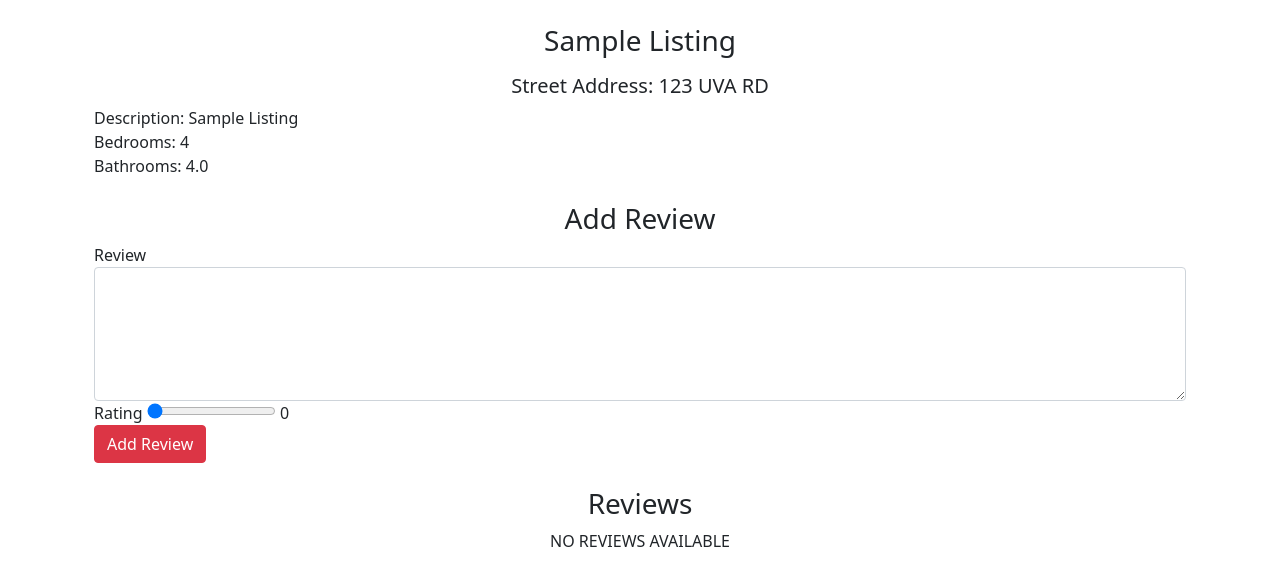
After one commit to kb5ux/Django-Web-App---Off-Grounds-Housing, a Django app: page /housing/listings/details/1/ in a window 1280 px wide. The commit adds this page. Shown: the top 586 px of the page. Run offline with Django 3.2, Linux system fonts and the light colour scheme; data comes from the database, SQL or seed files in the repository; tables that the repository leaves empty hold one stand-in row (values such as "Sample post"); some libraries are stand-ins or nearby versions.

Commit message:
Detailed View + Review Form

```diff
--- a/housing/models.py
+++ b/housing/models.py
@@ -6,10 +6,7 @@ import datetime
 from django.utils import timezone
 
 
-
-
-
-class Housing(models.Model):
+class Listing(models.Model):
     title = models.CharField(max_length=200)
     street_address = models.CharField(max_length=150)
     city = models.CharField(max_length=75)
@@ -36,17 +33,15 @@ class Housing(models.Model):
     def __str__(self):
         return self.title
 
+
 class Review(models.Model):
-    #listing = models.ForeignKey(Housing, on_delete=models.CASCADE)
-    review_title = models.CharField(max_length=200)
-    review_description = models.TextField(blank=True)
-    review_score = models.DecimalField(max_digits=2, decimal_places=1)
-    review_date = models.DateTimeField(default=timezone.now, blank=True)
+    listing = models.ForeignKey(Listing, on_delete=models.CASCADE)
+    title = models.CharField(max_length=200)
+    description = models.TextField(blank=True)
+    rating = models.DecimalField(max_digits=2, decimal_places=1)
 
     def __str__(self):
-        return self.review_title
-
-
+        return self.title
 
 
 class RentalCompany(models.Model):
--- a/housing/urls.py
+++ b/housing/urls.py
@@ -2,12 +2,11 @@ from django.urls import path
 from . import views
 
 urlpatterns = [
-    path('', views.main_page, name='main_page'),
-    path('listing/', views.ListingListView.as_view(), name='listing'),
+    path('', views.home_page, name='home_page'),
+    path('listings/', views.ListingListView.as_view(), name='listing'),
+    path('listings/details/<int:id>/', views.ListingDetails, name='listing_details'),
     path('search_results/', views.search_results, name="search_results"),
-    path('reviews/list/', views.ReviewsListView.as_view(), name='reviews_list'),
     path('map/', views.housing_map, name="map"),
-    path('reviews/', views.SubmitReviewView.as_view(), name='review'),
-    path('reviews/submit/', views.post, name='submit')
+    path('listings/details/<int:id>/add_review', views.add_Review, name="add_Review")
 
 ]
--- a/housing/views.py
+++ b/housing/views.py
@@ -1,19 +1,19 @@
-from django.shortcuts import render, get_object_or_404
-from django.http import HttpResponse
-from django.shortcuts import render
-from django.http import HttpResponse, HttpResponseRedirect
+from django.db.models import Avg
+from django.shortcuts import render, redirect
+from django.http import  HttpResponseRedirect
 from django.urls import reverse
 
-from .models import Housing, Review
+from .forms import ReviewForm
+from .models import Listing, Review
 from django.views import generic
 
 
-def main_page(request):
-    return render(request, 'main_page.html')
+def home_page(request):
+    return render(request, 'home_page.html')
 
 
 def search_results(request):
-    queryset_list = Housing.objects.order_by('-listing_date')
+    queryset_list = Listing.objects.order_by('-listing_date')
 
     if 'bedrooms' in request.GET:
         bedrooms = request.GET['bedrooms']
@@ -37,21 +37,14 @@ def search_results(request):
 
     return render(request, 'search_results.html', context)
 
-def reviews(request):
-
-
-    return render(request, 'reviews.html')
-
 
 class ListingListView(generic.ListView):
-    model = Housing
+    model = Listing
     template_name = 'housing.html'
     context_object_name = 'listings'
 
     def get_queryset(self):
-        return Housing.objects.all()
-
-
+        return Listing.objects.all()
 
 
 def housing_map(request):
@@ -59,28 +52,33 @@ def housing_map(request):
     return render(request, 'map.html', {'mapbox_access_token': mapbox_access_token})
 
 
-def post(request):
-    review_title = request.POST.get('review_title')
-    review_description = request.POST.get('review_description')
-    if not(review_title and review_description):
-        return HttpResponseRedirect(reverse('review'))
-    try:
-        review = Review(review_title=review_title, review_description=review_description)
-        review.save()
-    except(KeyError, Review.DoesNotExist):
-        return render(request, 'submit_review.html', {
-          'error_message': "You did not leave a review."})
-    return HttpResponseRedirect(reverse('reviews_list'))
+def add_Review(request, id):
+    listing = Listing.objects.get(id=id)
+    if request.method == "POST":
+        form = ReviewForm(request.POST or None)
+        if form.is_valid():
+            data = form.save(commit=False)
+            data.description = request.POST["description"]
+            data.rating = request.POST["rating"]
+            data.listing = listing
+            data.save()
+            return redirect("listing_details", id)
+        else:
+            form = ReviewForm()
+    return render(request, 'listing_details.html', {"form": form})
 
 
-class ReviewsListView(generic.ListView):
-    model = Review
-    context_object_name = "reviews"
-    template_name = 'reviews.html'
+def ListingDetails(request, id):
+    listing = Listing.objects.get(id=id)
+    reviews = Review.objects.filter(listing=id).order_by("-description")
+    average_rating = reviews.aggregate(Avg("rating" ))["rating__avg"]
 
-    def get_queryset(self):
-        return Review.objects.all()
-
-class SubmitReviewView(generic.ListView):
-    model = Review
-    template_name = 'submit_review.html'
+    if average_rating is None:
+        average_rating = 0
+    average_rating = round(average_rating, 2)
+    context = {
+        "listing": listing,
+        "reviews": reviews,
+        "average_rating": average_rating
+    }
+    return render(request, 'listing_details.html', context)
--- a/templates/main_page.html
+++ b/templates/home_page.html
@@ -53,8 +53,10 @@
                     <option> 800 </option>
                     <option> 900 </option>
                     <option> 1000 </option>
-                    <option> 1100 </option>
-                    <option> 1200 </option>
+                    <option> 2000 </option>
+                    <option> 3000 </option>
+                    <option> 4000 </option>
+                    <option> 5000 </option>
                       {% if key == values.price %}
                         selected
                       {% endif %}
--- /dev/null
+++ b/templates/listing_details.html
@@ -0,0 +1,91 @@
+{% extends 'base.html' %}
+
+
+{% block content %}
+
+<div class="container">
+    <br>
+    <div>
+        <div>
+        <div>
+            <div>
+            </div>
+            <div >
+                <h3 class="text-center">
+                   <p>{{ listing.title }}</p>
+                </h3>
+                 <div class="content-section" align="center">
+                        <div class="media">
+                            {% if listing.image %}
+                                <img src="{{ listing.image.url }}" width="250",height="250">
+                            {% endif %}
+                        </div>
+                 </div>
+                <h5 class="text-center">Street Address: {{ listing.street_address }}</h5>
+                <div>
+                      <i></i> Description: {{ listing.description }}
+                </div>
+                <div>
+                    <i></i> Bedrooms: {{ listing.bedrooms }}
+                </div>
+                <div>
+                    <i></i> Bathrooms: {{ listing.bathrooms }}
+                </div>
+            </div>
+        </div>
+    </div>
+    </div>
+
+    <br>
+    <div>
+        <div>
+            <h3 class="text-center">Add Review</h3>
+            <form action="{% url 'add_Review' listing.id %}" method="POST">
+                {% csrf_token %}
+                <label for="description">Review</label>
+                <textarea name="description" id="description" cols="30" rows="5" class="form-control"></textarea>
+
+                <label for="rangeInput">Rating</label>
+                <input type="range" id="rangeInput"
+                    name="rating" min="0" max="10" value="0" step="0.5"
+                    oninput="amount.value=rangeInput.value">
+
+         <output name="amount" id="amount" for="rangeInput">0</output>
+
+                <br>
+                <input type="submit" class="btn btn-danger" value="Add Review">
+            </form>
+        </div>
+    </div>
+    <br>
+    <div>
+        <div>
+            <h3 class="text-center">Reviews</h3>
+            {% if review %}
+                {% for review in reviews %}
+                    <div>
+                        <div>
+                            <div>
+                                <div>
+                                    <h5>{{ review.title }}</h5>
+                                    <h5>{{ review.rating }}</h5>
+                                </div>
+                                <div>
+                                    <p>{{ review.description }}</p>
+                                </div>
+                            </div>
+                        </div>
+                    </div>
+                <br>
+                {% endfor %}
+            {% else %}
+            <div>
+                <p class="text-center"> NO REVIEWS AVAILABLE </p>
+            </div>
+        {% endif %}
+        </div>
+    </div>
+</div>
+
+
+{% endblock %}
```
Also changed, not shown: housing/admin.py (+3 -13 lines), housing/forms.py (added, +8 -0 lines), housing/tests.py (+16 -11 lines), templates/housing.html (+7 -6 lines), templates/reviews.html (deleted, +0 -50 lines), templates/search_results.html (+11 -5 lines), templates/submit_review.html (deleted, +0 -34 lines), db.sqlite3, housing/migrations/0002_rename_housing_listing.py (added), housing/migrations/0003_auto_20211111_1715.py (added).
